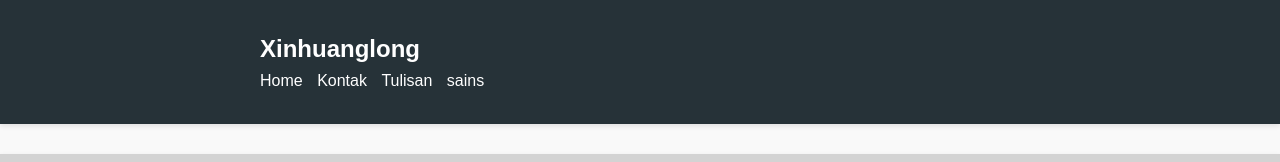
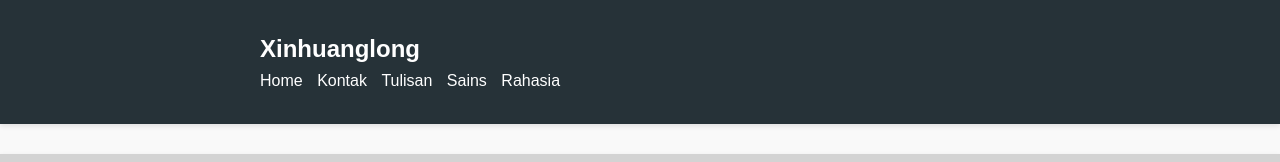
Before and after one commit to xinhuanglong/xinhuanglong.github.io, a plain HTML site: page index.html in a window 1280 px wide. Shown: the top 162 px of the page. Drawn offline with Linux system fonts and the light colour scheme; a script that the page names is missing.

Commit message:
Update index.html

```diff
--- a/index.html
+++ b/index.html
@@ -21,7 +21,8 @@
             <li><a href="https://xinhuanglong.github.io/kontak.html">Kontak</a></li>
 
             <li><a href='http://xinhuanglong.github.io/blog.html'>Tulisan</a></li>
-    <li><a href='http://xinhuanglong.github.io/sains.html'>sains</a></li>
+    <li><a href='http://xinhuanglong.github.io/sains.html'>Sains</a></li>
+          <li><a href='http://xinhuanglong.github.io/rahasia.html'>Rahasia</a></li>
 
         </ul>
       </nav>
```
